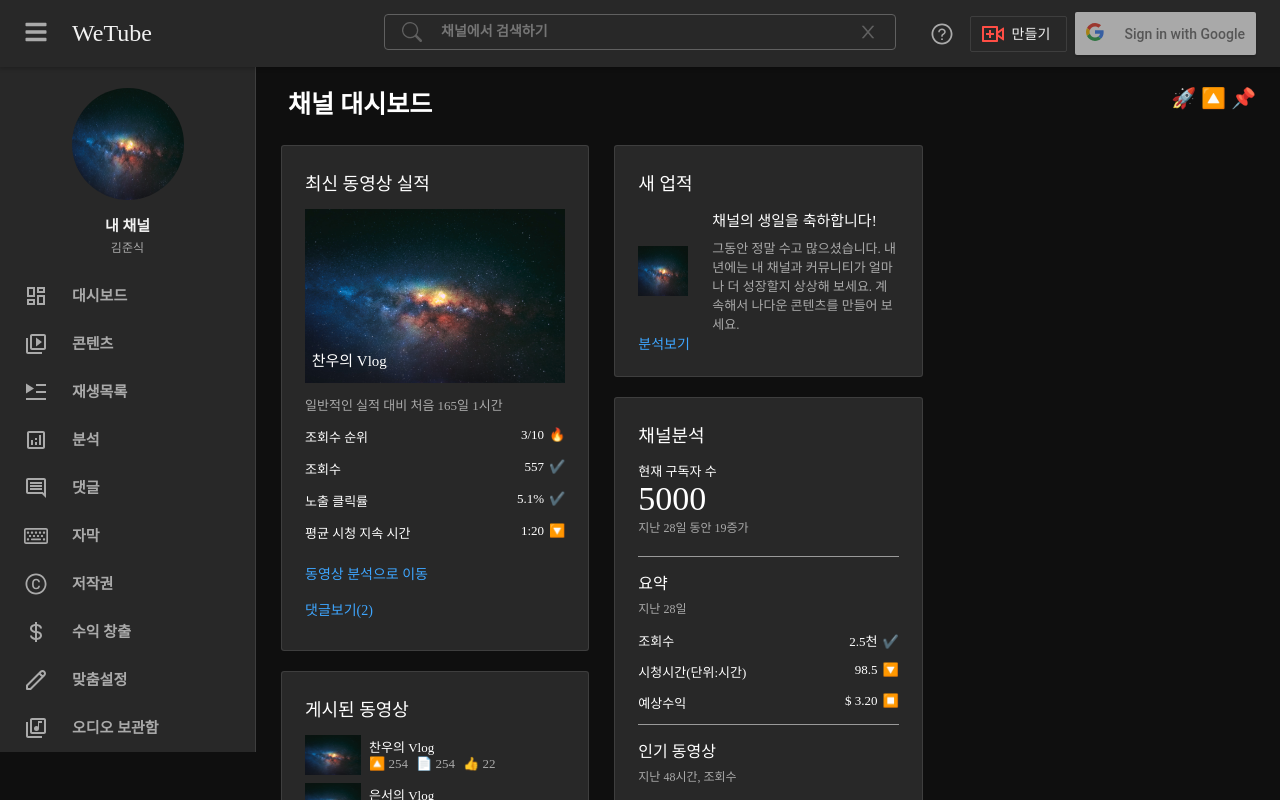
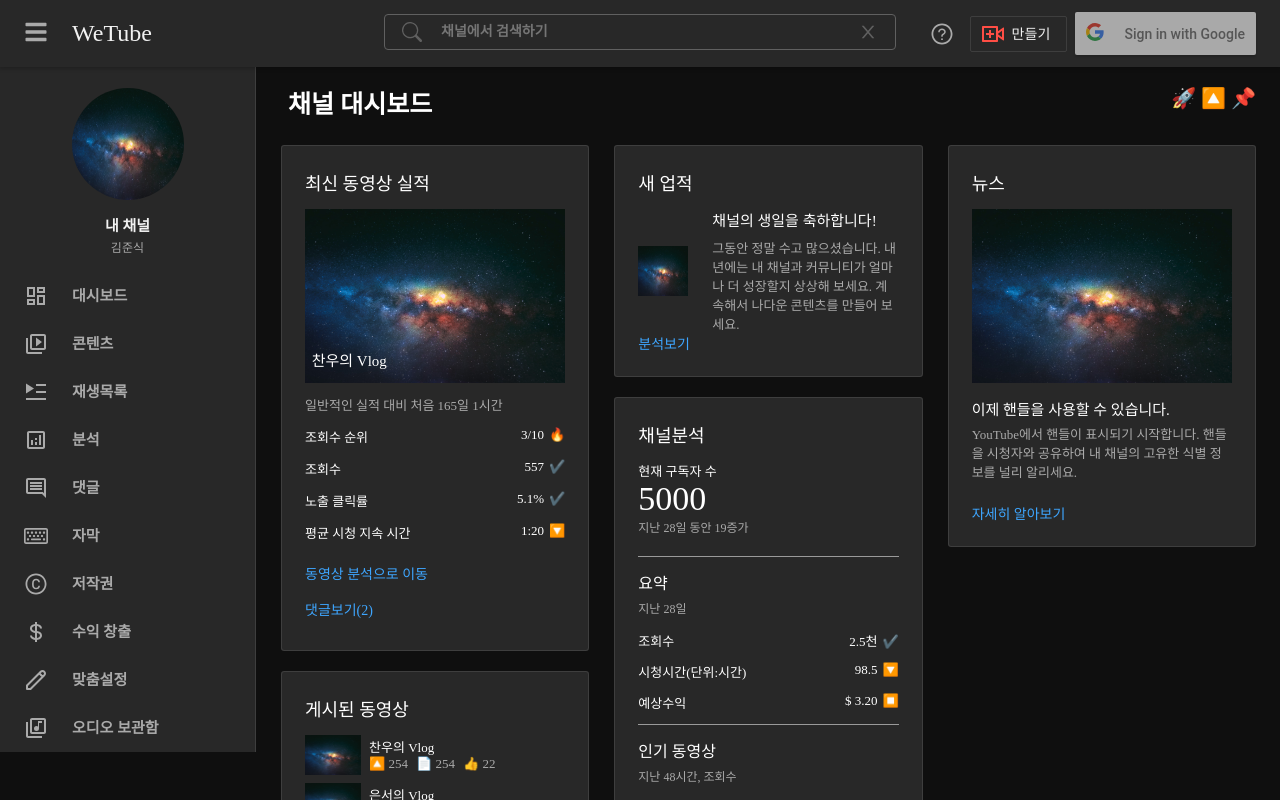
Before and after one commit to sikkzz/wetube-frontend, a React (Create React App) app: page /studio in a window 1280 px wide. Shown: the top 800 px of the page. Built offline with nearby package versions, Linux system fonts and the light colour scheme.

Commit message:
[Feat]StudioContent 채널대시보드 레이아웃 1차 완성

```diff
--- a/src/components/StudioContent/StudioContent.jsx
+++ b/src/components/StudioContent/StudioContent.jsx
@@ -2,6 +2,7 @@ import React from "react";
 import "./StudioContent.scss";
 import testimages from "../../assets/test2.jpg";
 import { useRef } from "react";
+import { useState } from "react";
 
 const StudioContent = () => {
   const analysisdata = [
@@ -44,7 +45,7 @@ const StudioContent = () => {
   const RecentReveiw = [
     {
       profileImg: testimages,
-      nickname: "은서짱",
+      nickname: "은서",
       month: "2",
       reivew:
         "너무나 예쁜 브이로그에요 행복한 브이로그 앞으로도 많이 만들어줘요",
@@ -52,14 +53,14 @@ const StudioContent = () => {
     },
     {
       profileImg: testimages,
-      nickname: "차누짱",
+      nickname: "차누",
       month: "5",
       reivew: "필요한 정보너무감사합니다",
       Ssunail: testimages,
     },
     {
       profileImg: testimages,
-      nickname: "재민짱",
+      nickname: "재민",
       month: "7",
       reivew: "오늘부터 구독할게요",
       Ssunail: testimages,
@@ -74,25 +75,13 @@ const StudioContent = () => {
   ];
 
   const recentSubscribe = [
-    { profileImg: testimages, nickname: "은서짱", subtotal: "50" },
-    { profileImg: testimages, nickname: "차누짱", subtotal: "50" },
-    { profileImg: testimages, nickname: "재민짱", subtotal: "70" },
-    { profileImg: testimages, nickname: "준식짱", subtotal: "100" },
+    { profileImg: testimages, nickname: "은서", subtotal: "50" },
+    { profileImg: testimages, nickname: "차누", subtotal: "50" },
+    { profileImg: testimages, nickname: "재민", subtotal: "70" },
+    { profileImg: testimages, nickname: "준식", subtotal: "100" },
   ];
 
-  const changeMenu = (e) => {
-    const childsome = e.currentTarget.querySelector(".someout");
-    const childsometurn = e.currentTarget.querySelector(".somehover");
-    childsome.style.display = "none";
-    childsometurn.style.display = "flex";
-  };
-
-  const retrunMenu = (e) => {
-    const childsome = e.currentTarget.querySelector(".someout");
-    const childsometurn = e.currentTarget.querySelector(".somehover");
-    childsome.style.display = "flex";
-    childsometurn.style.display = "none";
-  };
+  const [active, setactive] = useState();
 
   return (
     <>
@@ -160,10 +149,13 @@ const StudioContent = () => {
 
                       <div
                         className={`introduce_container ${i}`}
-                        onMouseOver={(e) => changeMenu(e)}
-                        onMouseOut={(e) => retrunMenu(e)}
+                        onMouseOver={() => setactive(i)}
+                        onMouseOut={() => setactive("")}
                       >
-                        <div className="someout">
+                        <div
+                          className="someout"
+                          style={{ display: active === i ? "none" : "flex" }}
+                        >
                           <div className="title">{x.title}</div>
                           <div className="some">
                             <div className="part view">🔼 {x.view}</div>
@@ -172,7 +164,10 @@ const StudioContent = () => {
                           </div>
                         </div>
 
-                        <div className="somehover">
+                        <div
+                          className="somehover"
+                          style={{ display: active === i ? "flex" : "none" }}
+                        >
                           <div className="part view">🔼 {x.view}</div>
                           <div className="part review">📄 {x.reivew}</div>
                           <div className="part good">👍 {x.good}</div>
@@ -325,7 +320,24 @@ const StudioContent = () => {
               </div>
             </div>
           </div>
-          <div className="analysis_column"></div>
+          <div className="analysis_column">
+            <div className="newsBox">
+              <div className="newsHeader">뉴스</div>
+              <div>
+                <div>
+                  <img className="newsTumnail" src={testimages} alt="" />
+                </div>
+                <div className="newstitle">이제 핸들을 사용할 수 있습니다.</div>
+                <div className="newsdescription">
+                  YouTube에서 핸들이 표시되기 시작합니다. 핸들을 시청자와
+                  공유하여 내 채널의 고유한 식별 정보를 널리 알리세요.
+                </div>
+              </div>
+              <div>
+                <a href="/">자세히 알아보기</a>
+              </div>
+            </div>
+          </div>
         </div>
       </div>
     </>
--- a/src/components/StudioContent/StudioContent.scss
+++ b/src/components/StudioContent/StudioContent.scss
@@ -490,6 +490,42 @@
                 padding: 8px 0;
             }
         }
+
+        .newsBox{
+            padding: 23px;
+            border: 1px solid rgba(255, 255, 255, 0.1);
+            border-radius: 0.2rem;
+            background-color: #282828;
+            font-size: 13px;
+
+
+            .newsHeader{
+                font-size: 18px;
+                padding-bottom: 14px;
+            }
+            .newsTumnail{
+                width: 100%;
+
+            }
+            .newstitle{
+                font-size: 15px;
+                color: #FFFFFF;
+                padding-top: 11px;
+            }
+            .newsdescription{
+                color: #AAAAAA;
+                padding-top: 5px;
+                padding-bottom: 14px;
+            }
+
+            a{
+                font-size: 14px;
+                color: #3EA6FF;
+                padding-top: 8px;
+                display: inline-block;
+
+            }
+        }
     }
 
 }
```
